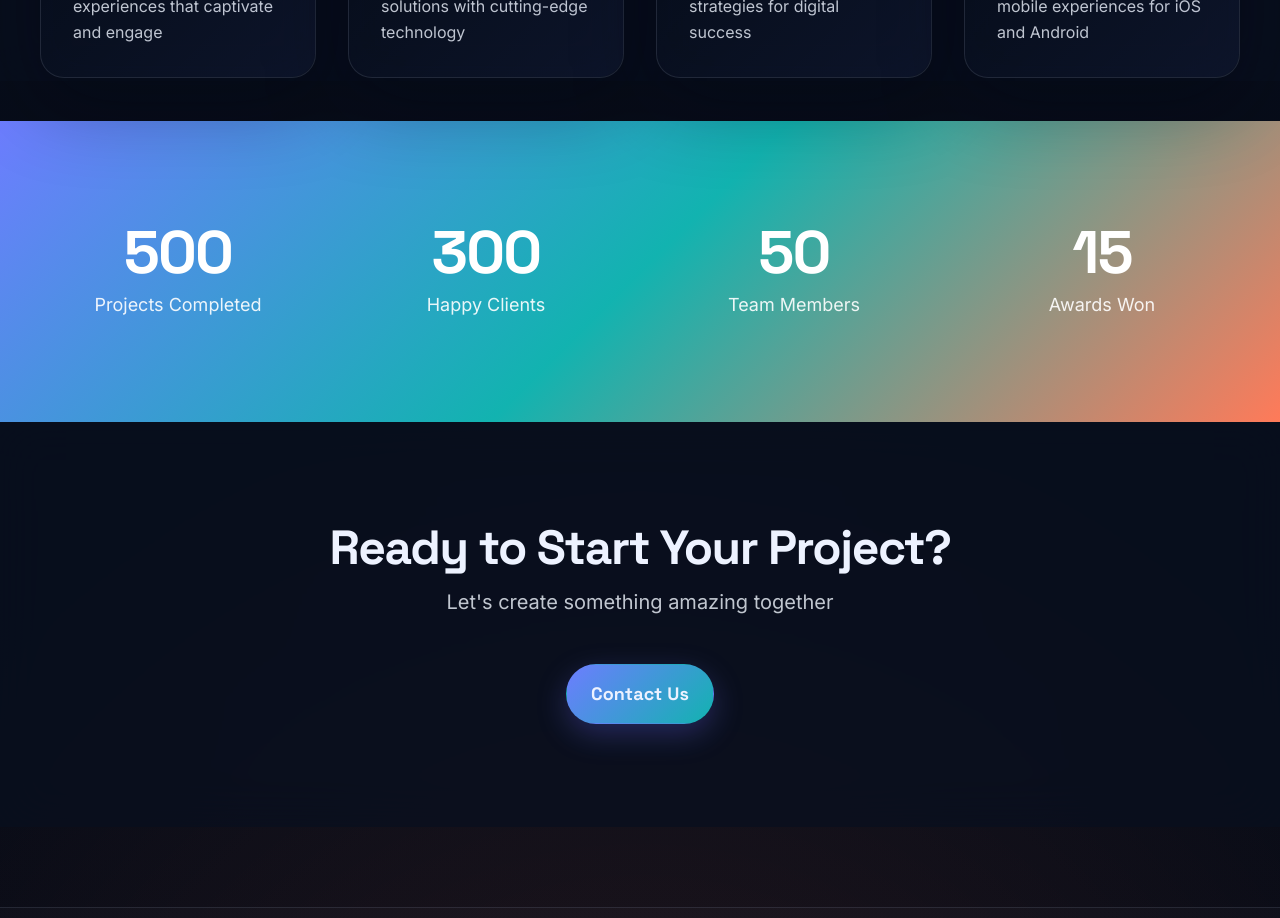
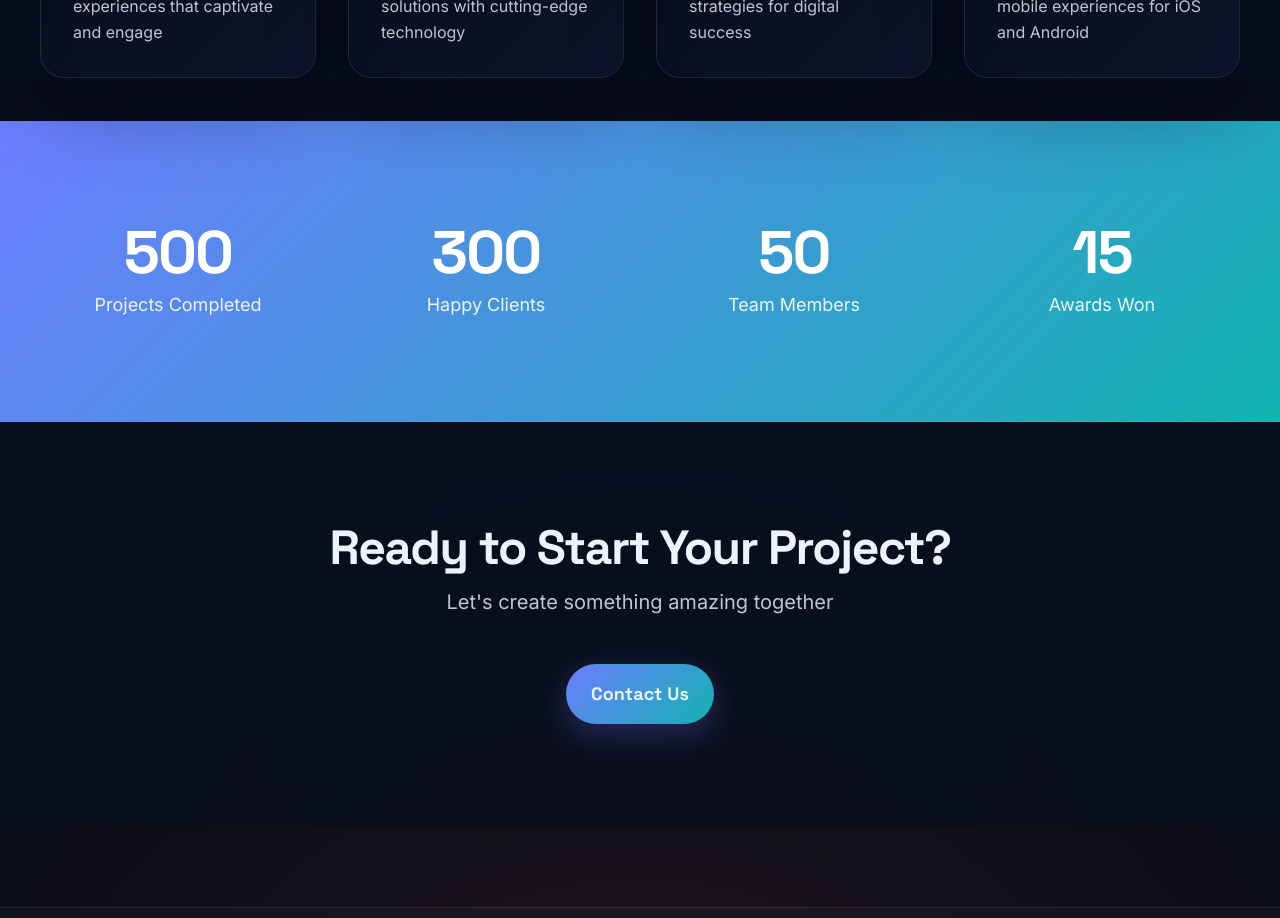
Before and after one commit to samiksha-2005/TechNest, a React (Vite) app: page / in a window 1280 px wide. Shown: the part 1260-2178 px from the top of the page. Built offline with nearby package versions, Linux system fonts and the light colour scheme.

Commit message:
initial commit

```diff
--- a/src/pages/Home.jsx
+++ b/src/pages/Home.jsx
@@ -149,7 +149,7 @@
       {/* Stats Section */}
       <section
         className="section-padding mt-10"
-        style={{ background: 'linear-gradient(135deg, var(--color-primary), var(--color-secondary), var(--color-accent))' }}
+        style={{ background: 'linear-gradient(135deg, var(--color-primary), var(--color-secondary))'}}
       >
         <div className="container-custom">
           <div className="grid grid-cols-2 lg:grid-cols-4 gap-8">
```
